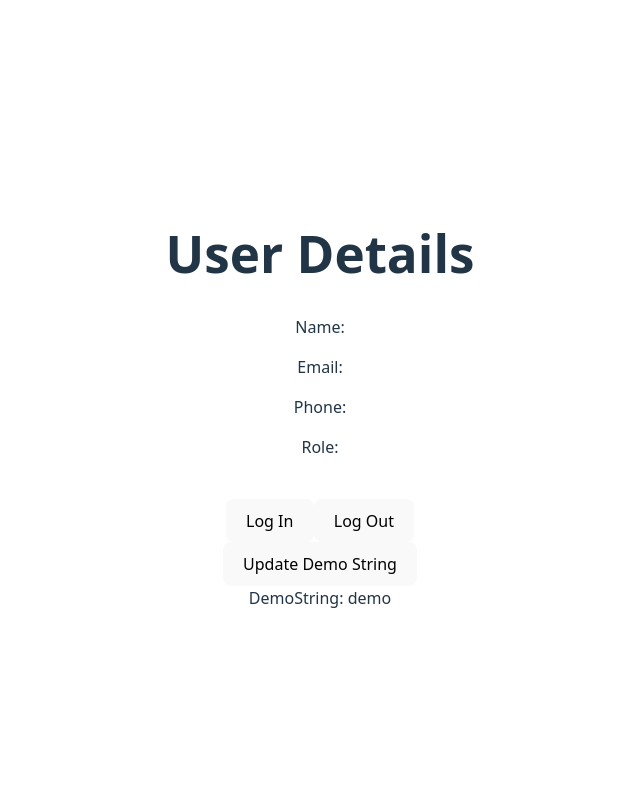
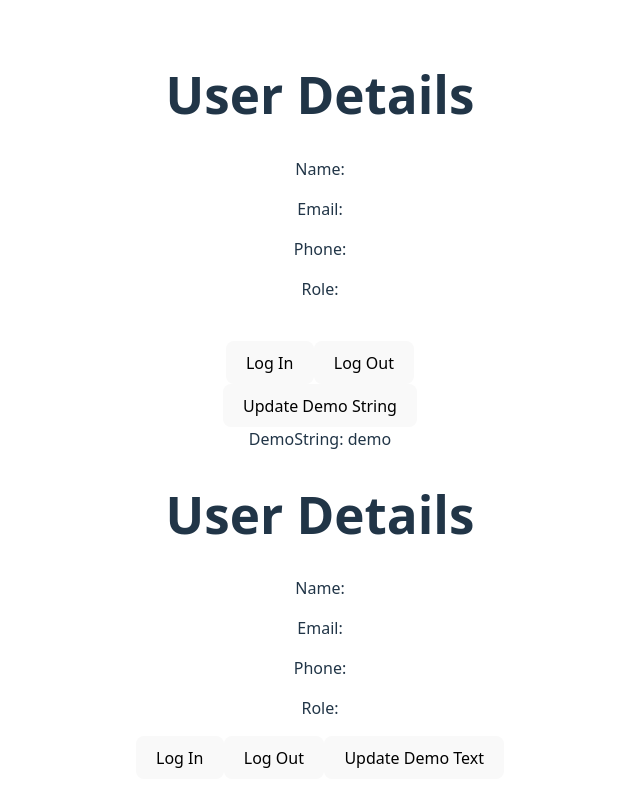
Before and after one commit to mamun2519/react-state-management-playground, a React (Vite) app: page / in a window 1280 px wide. Shown: the top 806 px of the page, without its empty margins (320-960 px from the left). Built offline with nearby package versions, Linux system fonts and the light colour scheme.

Commit message:
feat: explore react tool kit advance fetures

```diff
--- a/src/App.tsx
+++ b/src/App.tsx
@@ -1,12 +1,20 @@
 import "./App.css";
+import ReduxUserDetails from "./redux-toolkit/ReduxUserDetails";
+import { ReduxWrapper } from "./redux-toolkit/ReduxWrapper";
 import { ZustandDemoString } from "./zustand/ZustandDemoString";
 import ZustandUserDetails from "./zustand/ZustandUserDetails";
 
 function App() {
   return (
     <>
+      {/* Zustand */}
       <ZustandUserDetails />
       <ZustandDemoString />
+
+      {/* Redux */}
+      <ReduxWrapper>
+        <ReduxUserDetails />
+      </ReduxWrapper>
     </>
   );
 }
```
